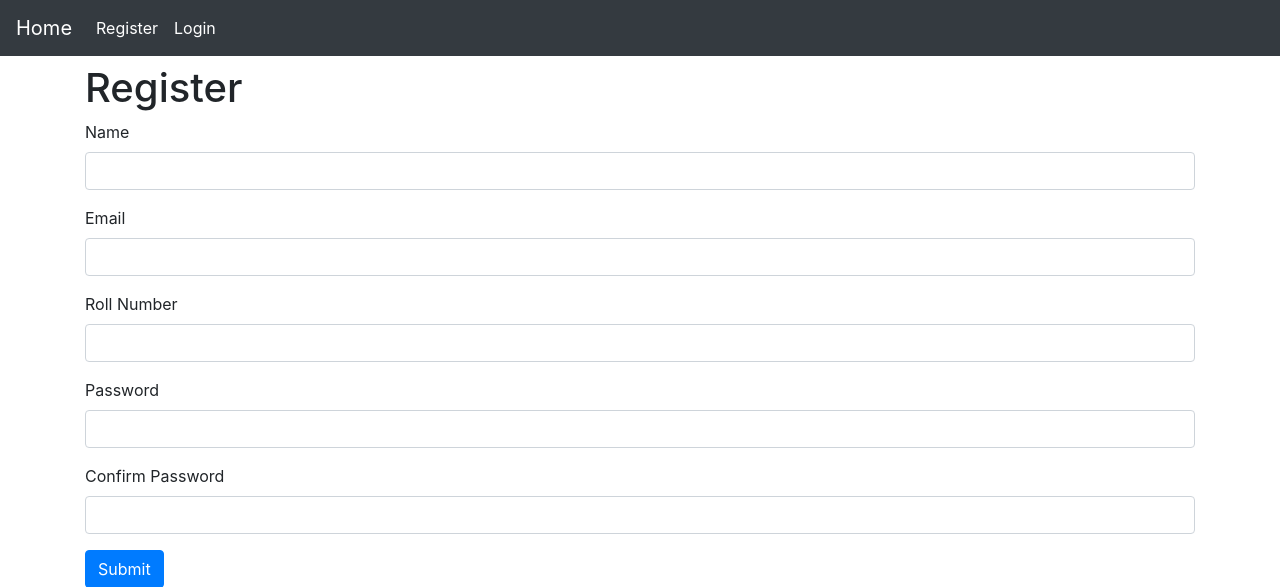
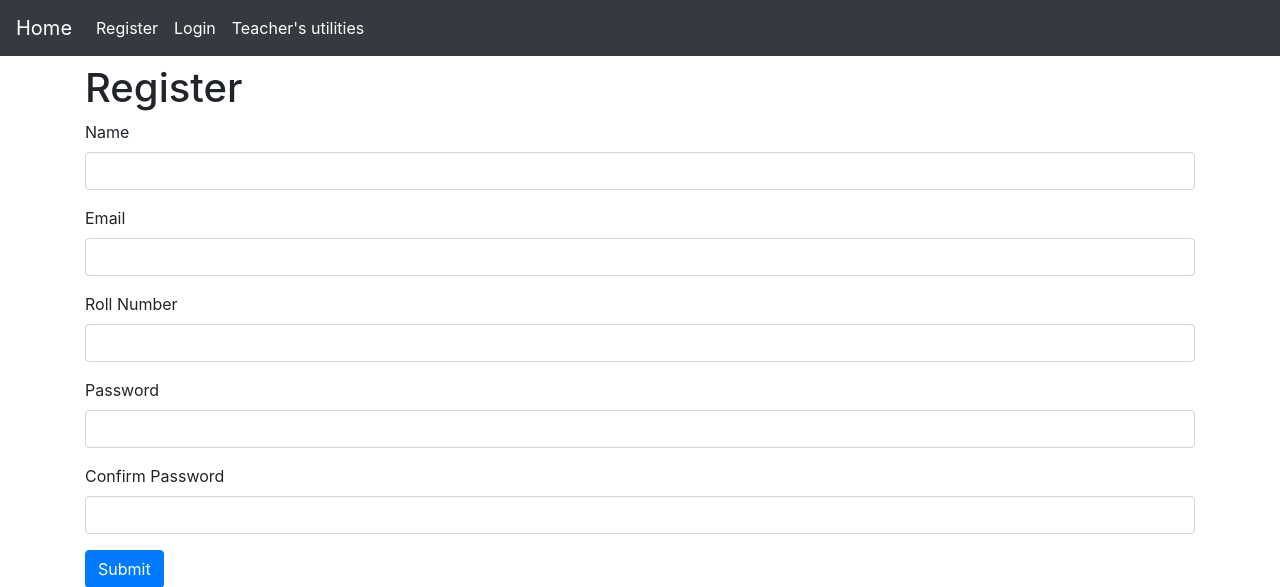
Before and after one commit to Prakriti-nith/Student-Dashboard, a Flask app: page /register in a window 1280 px wide. Shown: the top 587 px of the page. Run offline with Flask 2, Linux system fonts and the light colour scheme; some libraries are stand-ins or nearby versions.

Commit message:
Minor change

```diff
--- a/app.py
+++ b/app.py
@@ -14,7 +14,7 @@ app = Flask(__name__)
 # Config MySQL
 app.config['MYSQL_HOST'] = 'localhost'
 app.config['MYSQL_USER'] = 'root'
-app.config['MYSQL_PASSWORD'] = 'root'
+# app.config['MYSQL_PASSWORD'] = 'root'
 #Change Password Accordingly
 app.config['MYSQL_DB'] = 'result'
 app.config['MYSQL_CURSORCLASS'] = 'DictCursor'
--- a/templates/includes/_navbar.html
+++ b/templates/includes/_navbar.html
@@ -41,6 +41,9 @@
         <li class="nav-item active">
           <a class="nav-link" href="/login">Login <span class="sr-only">(current)</span></a>
         </li>
+        <li class="nav-item active">
+          <a class="nav-link" href="/teachers">Teacher's utilities <span class="sr-only">(current)</span></a>
+        </li>
       {% endif %}
     </ul>
   </div>
```
Also changed, not shown: Images/DashboardAfterLogin.png (deleted), Images/dashboard page.png (added).
